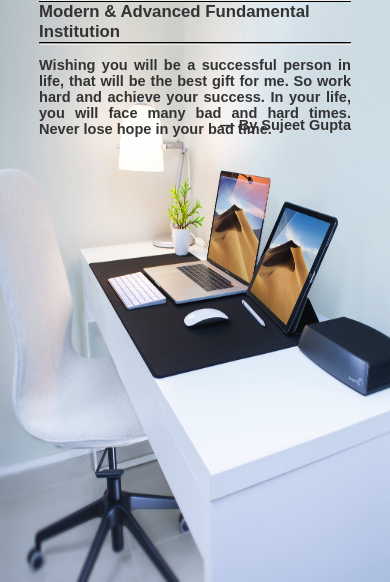
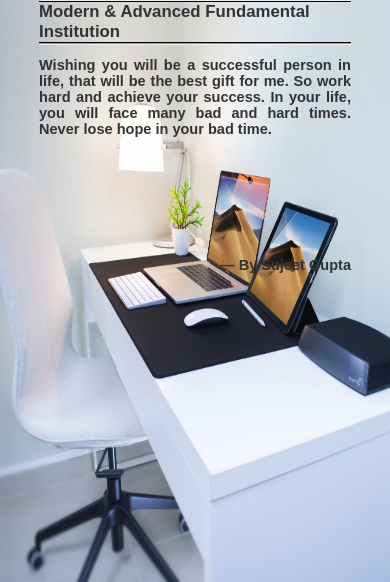
Before and after one commit to skilloo-coder/MAAFI_Learning_Center.com, a plain HTML site: page index.html in a window 390 px wide. Shown: the part 300-882 px from the top of the page. Drawn offline with Linux system fonts and the light colour scheme; a web font is replaced by a local one.

Commit message:
Update style.css

```diff
--- a/style.css
+++ b/style.css
@@ -242,7 +242,7 @@ section h5 span{
   section h1{font-size: 2.6rem;}
   section h5 span{
 
-  top: 60px;
+  bottom: 0px;
 
 
 }
```
